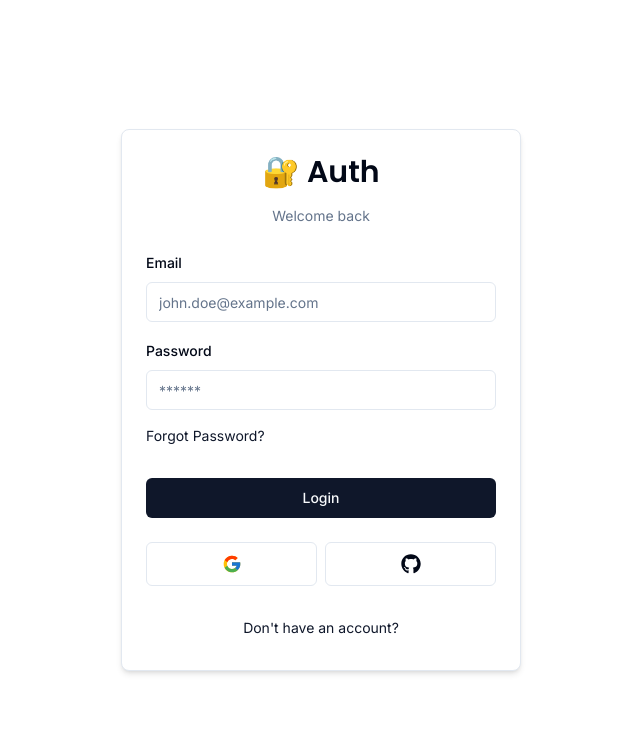
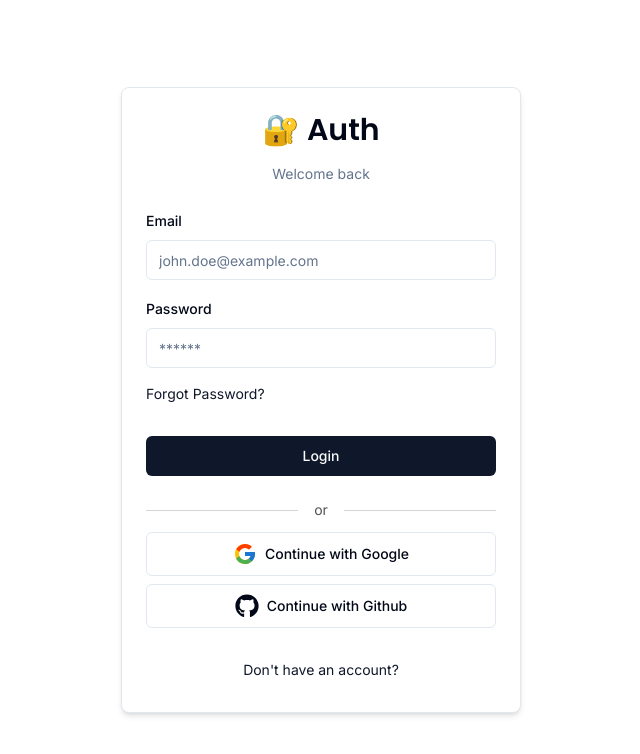
Before and after one commit to jayd-lee/AuthJS-authentication, a Next.js app: page /auth/login in a window 1280 px wide. Shown: the top 754 px of the page, without its empty margins (319-959 px from the left). Built offline with nearby package versions, Linux system fonts and the light colour scheme; no server answers.

Commit message:
credentials or Oauth divider

```diff
--- a/src/components/auth/social.tsx
+++ b/src/components/auth/social.tsx
@@ -10,7 +10,7 @@ import { Button } from "../ui/button"
 
 export const Social = () => {
   const searchParams = useSearchParams()
-  const callbackUrl = searchParams.get("callbackUrl")
+  const callbackUrl = searchParams.get("forward_url")
 
   const onClick = (provider: "google" | "github") => {
     signIn(provider, {
@@ -18,14 +18,20 @@ export const Social = () => {
     })
   }
   return (
-    <div className="flex w-full items-center gap-x-2">
+    <div className="flex w-full flex-col items-center gap-y-2">
+      <div className="flex w-full items-center justify-center space-x-2 pb-1">
+        <hr className="flex-grow border-neutral-300" />
+        <div className="px-2 text-sm text-neutral-600">or</div>
+        <hr className="flex-grow border-neutral-300" />
+      </div>
       <Button
         size="lg"
         className="w-full"
         variant="outline"
         onClick={() => onClick("google")}
       >
-        <FcGoogle className="h-5 w-5" />
+        <FcGoogle className="mr-2 h-6 w-6" />
+        <span>Continue with Google</span>
       </Button>
       <Button
         size="lg"
@@ -33,7 +39,8 @@ export const Social = () => {
         variant="outline"
         onClick={() => onClick("github")}
       >
-        <FaGithub className="h-5 w-5" />
+        <FaGithub className="mr-2 h-6 w-6" />
+        <span>Continue with Github</span>
       </Button>
     </div>
   )
```
